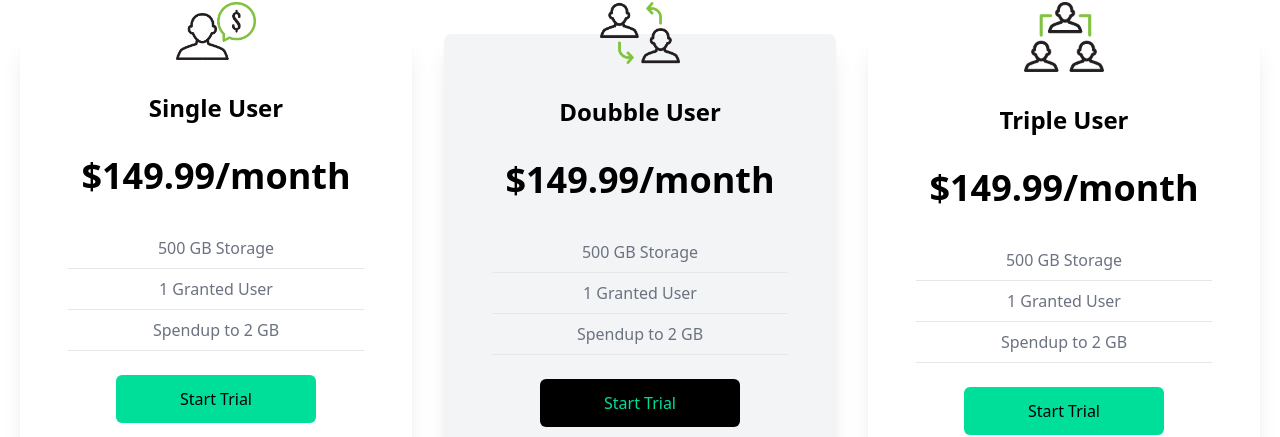
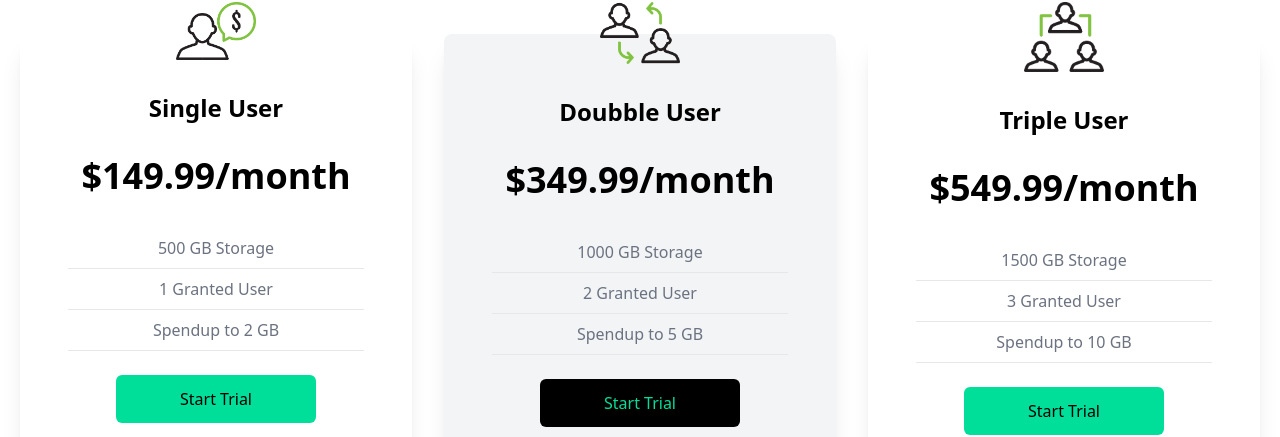
Before and after one commit to isurusenarath1/Simple-React-app, a React (Create React App) app: page / in a window 1280 px wide. Shown: the part 1823-2260 px from the top of the page. Built offline with nearby package versions, Linux system fonts and the light colour scheme.

Commit message:
Update Cards

```diff
--- a/src/components/Cards.jsx
+++ b/src/components/Cards.jsx
@@ -25,11 +25,11 @@ const Cards = () => {
             <div className='w-full shadow-xl bg-gray-100 flex flex-col p-4 my-4  rounded-lg hover:scale-105 duration-300'>
                 <img className='w-20 mx-auto mt-[-3rem] bg-transparent' src={Double} alt="/" />
                 <h2 className='text-2xl font-bold text-center py-8'>Doubble User</h2>
-                <p className='text-center text-4xl font-bold'>$149.99/month</p>
+                <p className='text-center text-4xl font-bold'>$349.99/month</p>
                 <div className='text-center font-medium text-gray-500'>
-                    <p className='py-2 border-b mx-8 mt-8'>500 GB Storage</p>
-                    <p className='py-2 border-b mx-8'>1 Granted User</p>
-                    <p className='py-2 border-b mx-8'>Spendup to 2 GB</p>
+                    <p className='py-2 border-b mx-8 mt-8'>1000 GB Storage</p>
+                    <p className='py-2 border-b mx-8'>2 Granted User</p>
+                    <p className='py-2 border-b mx-8'>Spendup to 5 GB</p>
                 </div>
                 <button className='bg-black text-[#00df9a] w-[200px] rounded-md font-medium my-6 mx-auto px-6 py-3 transition-all duration-300 ease-in-out hover:bg-[#00df9a] hover:text-black hover:scale-105 hover:shadow-2xl'>
                     Start Trial
@@ -39,11 +39,11 @@ const Cards = () => {
             <div className='w-full shadow-xl flex flex-col p-4 my-4 rounded-lg hover:scale-105 duration-300'>
                 <img className='w-20 mx-auto mt-[-3rem] bg-white' src={Triple} alt="/" />
                 <h2 className='text-2xl font-bold text-center py-8'>Triple User</h2>
-                <p className='text-center text-4xl font-bold'>$149.99/month</p>
+                <p className='text-center text-4xl font-bold'>$549.99/month</p>
                 <div className='text-center font-medium text-gray-500'>
-                    <p className='py-2 border-b mx-8 mt-8'>500 GB Storage</p>
-                    <p className='py-2 border-b mx-8'>1 Granted User</p>
-                    <p className='py-2 border-b mx-8'>Spendup to 2 GB</p>
+                    <p className='py-2 border-b mx-8 mt-8'>1500 GB Storage</p>
+                    <p className='py-2 border-b mx-8'>3 Granted User</p>
+                    <p className='py-2 border-b mx-8'>Spendup to 10 GB</p>
                 </div>
                 <button className='bg-[#00df9a] text-black w-[200px] rounded-md font-medium my-6 mx-auto px-6 py-3 transition-all duration-300 ease-in-out hover:bg-black hover:text-[#00df9a] hover:border hover:border-[#00df9a] hover:scale-105 hover:shadow-lg'>
                     Start Trial
```
